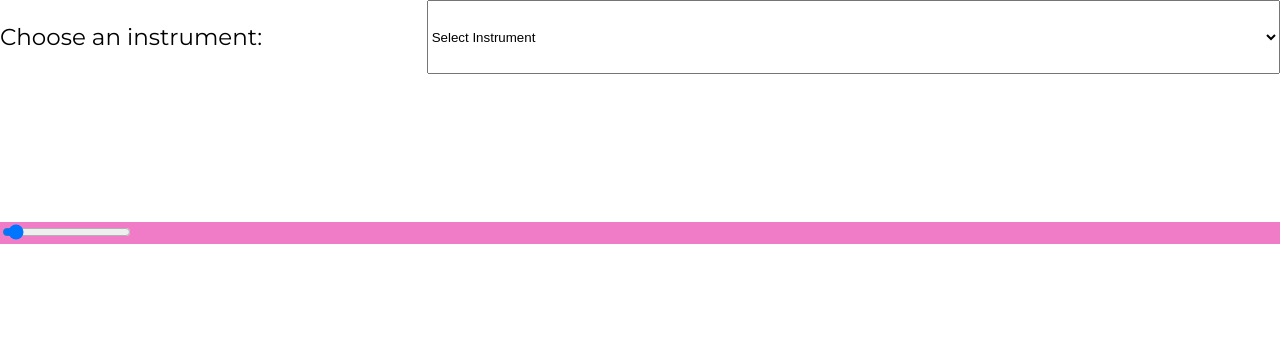
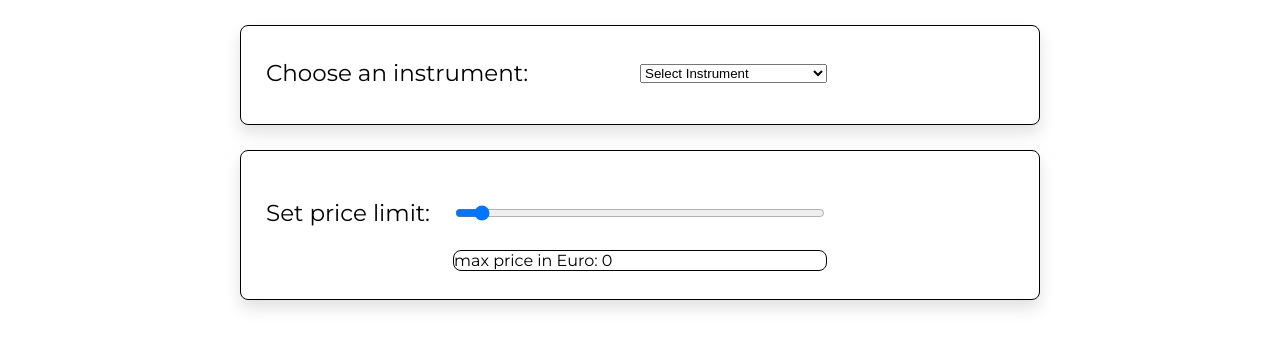
Before and after one commit to DirkCoding/Vst-Search, a React (Create React App) app: page / in a window 1280 px wide. Shown: the top 348 px of the page. Built offline with nearby package versions, Linux system fonts and the light colour scheme.

Commit message:
Add slider functionality

```diff
--- a/src/components/App.js
+++ b/src/components/App.js
@@ -57,8 +57,8 @@ class App extends Component {
   render() {
     const filteredLibraryData = this.state.libraryData.filter(data => {
       return (
-        data.sections.includes(this.state.dropdown) ||
-        data.price.includes(this.state.priceslider)
+        data.sections.includes(this.state.dropdown) &&
+        parseInt(data.price) <= parseInt(this.state.priceSlider)
       )
     })
 
@@ -68,6 +68,7 @@ class App extends Component {
     return (
       <Home
         filteredLibraryData={filteredLibraryData}
+        priceLimit={this.state.priceSlider}
         // filteredPriceData={filteredPriceData}
         searchChange={this.onSearchChange}
         sliderChange={this.sliderChange}
--- a/src/components/DropdownInstruments.js
+++ b/src/components/DropdownInstruments.js
@@ -7,14 +7,23 @@ import PropTypes from 'prop-types'
 
 const Dropdown = styled.section`
   display: grid;
-  display: center;
-  grid-template-columns: 1fr 2fr;
-  grid-template-rows: 1fr 2fr;
-  grid-column: 1 / 2;
+  grid-template-columns: 1fr 1fr 1fr 1fr;
+  grid-template-rows: 1fr 1fr 1fr 1fr;
+  align-items: center;
+  justify-content: center;
+  margin: 25px auto;
+  padding: 10px 25px 25px 25px;
+  background: white;
+  max-width: 800px;
+  height: 100px;
+  border-radius: 8px;
+  box-shadow: 0 8px 16px rgba(180, 180, 180, 0.4);
+  border: 1px solid #000;
 `
 const Label = styled.p`
   font-size: 23px;
-  grid-template-rows: 1fr 1fr;
+  grid-column: 1 / 3;
+  grid-column: 1 / 3;
 `
 
 class DropdownInstruments extends Component {
--- a/src/components/Home.js
+++ b/src/components/Home.js
@@ -5,12 +5,17 @@ import Priceslider from './Priceslider'
 
 export class Home extends Component {
   render() {
-    const { filteredLibraryData, searchChange, sliderChange } = this.props
+    const {
+      filteredLibraryData,
+      searchChange,
+      sliderChange,
+      priceLimit
+    } = this.props
 
     return (
       <React.Fragment>
         <DropdownInstruments searchChange={searchChange} />
-        <Priceslider sliderChange={sliderChange} />
+        <Priceslider sliderChange={sliderChange} priceLimit={priceLimit} />
 
         {filteredLibraryData.map(libraryInformation => (
           <Createcard
--- a/src/components/Priceslider.js
+++ b/src/components/Priceslider.js
@@ -1,22 +1,47 @@
 import React, { Component } from 'react'
-// import styled from 'styled-components'
+import styled from 'styled-components'
+
+const Slidersection = styled.section`
+  display: grid;
+  grid-template-columns: 1fr 1fr 1fr 1fr;
+  grid-template-rows: 1fr 1fr 1fr 1fr;
+  align-items: center;
+  justify-content: center;
+  margin: 25px auto;
+  padding: 25px;
+  background: white;
+  max-width: 800px;
+  height: 150px;
+  border-radius: 8px;
+  box-shadow: 0 8px 16px rgba(180, 180, 180, 0.4);
+  border: 1px solid #000;
+`
+
+const Slider = styled.input`
+  background: rgb(240, 123, 199);
+  border: 1px solid #000;
+  grid-column: 2 / 4;
+`
+const Eurobox = styled.section`
+  border: 1px solid #000;
+  border-radius: 8px;
+
+  grid-column: 2 / 4;
+`
+const Label = styled.p`
+  font-size: 23px;
+  grid-template-rows: 1fr 1fr;
+`
 
 class Priceslider extends Component {
-  //   state = {
-  //     r: 0
-  //   }
-
-  //   update = event => {
-  //     this.setState({
-  //       r: event.target.value
-  //     })
-  //   }
   render() {
-    const { sliderChange } = this.props
+    const { sliderChange, priceLimit } = this.props
     return (
-      <div style={{ background: `rgb(240, 123, 199)` }}>
-        <input onChange={sliderChange} type="range" max="1000" />
-      </div>
+      <Slidersection>
+        <Label>Set price limit:</Label>
+        <Slider onChange={sliderChange} type="range" max="1000" />
+        <Eurobox> max price in Euro: {priceLimit}</Eurobox>
+      </Slidersection>
     )
   }
 }
--- a/src/resources/library-data.json
+++ b/src/resources/library-data.json
@@ -57,7 +57,7 @@
     "sections": ["1. Violins", "2. Violins", "Violas", "Celli", "Basses"]
   },
   {
-    "title": "Berlin  Woodwinds Revive",
+    "title": "Berlin Woodwinds Revive",
     "company": "Orchestral Tools",
     "image": "http://www.orchestraltools.com/libraries/berlin_woodwinds_revive_files/stacks_image_93.png",
     "url": "www.orchestraltools.com",
```
